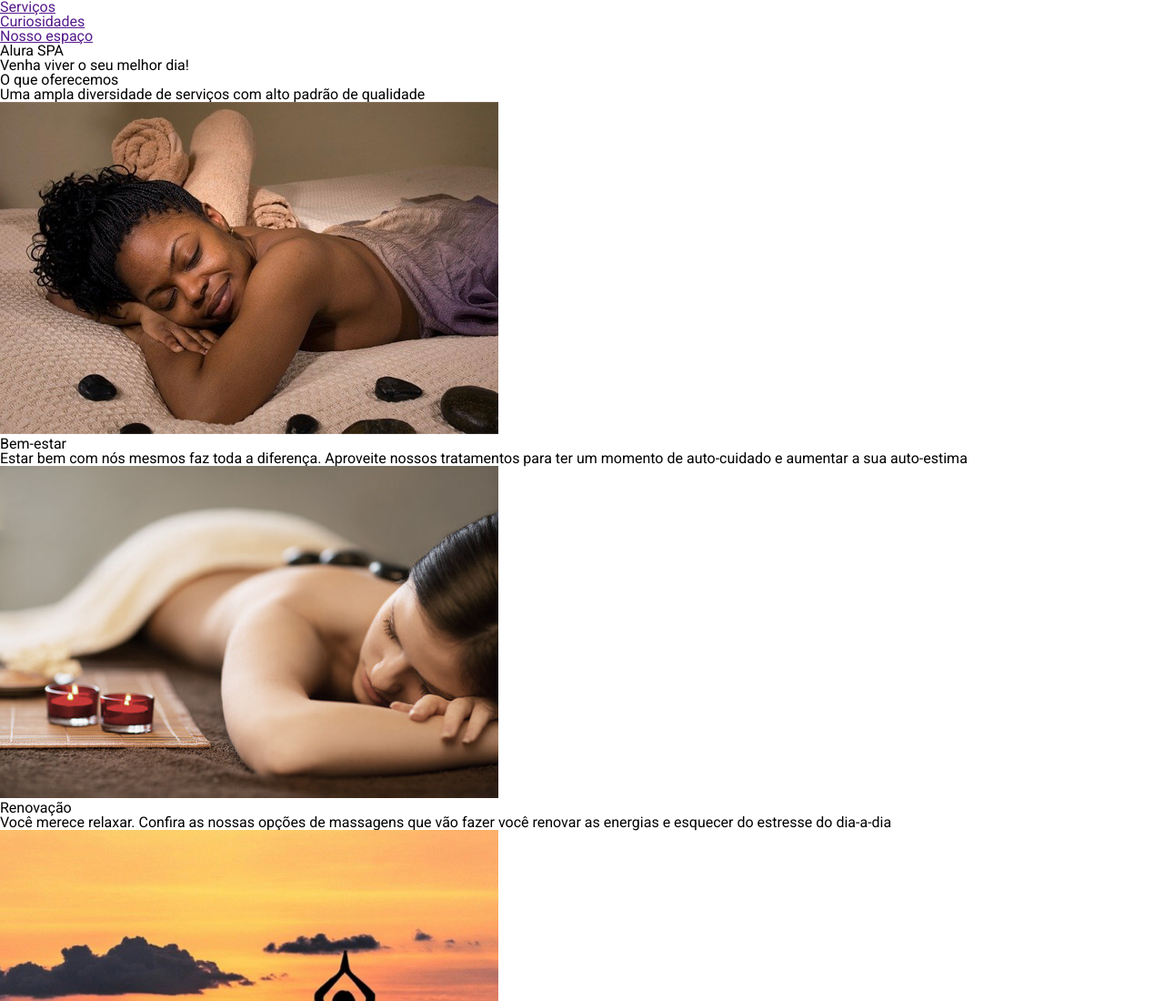
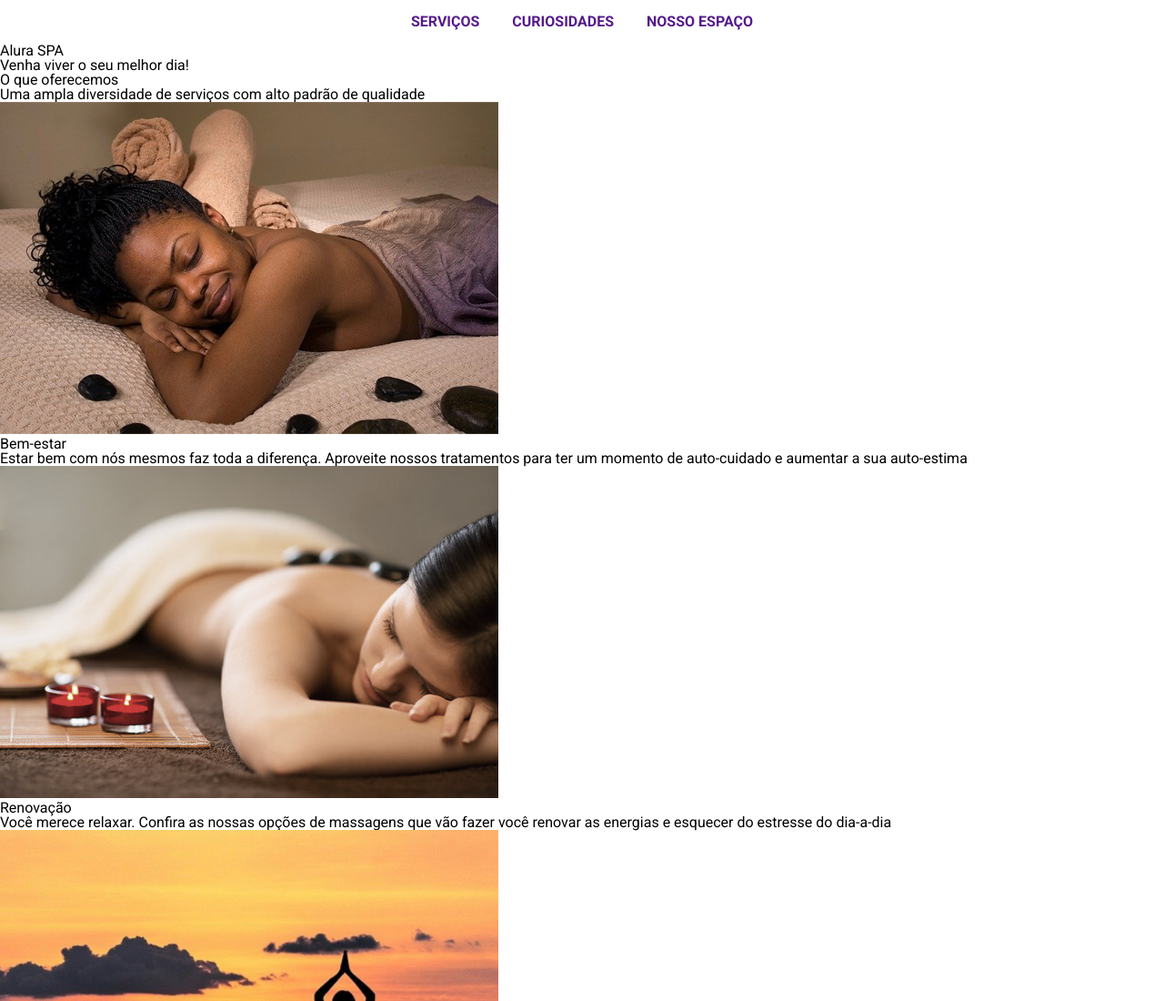
Before and after one commit to Murfy9/SASS-pre-processador, a plain HTML site: page index.html in a window 1280 px wide. Shown: the top 1100 px of the page at 91% size. Drawn offline with nearby package versions, Linux system fonts and the light colour scheme.

Commit message:
Componentes

```diff
--- /dev/null
+++ b/styles/componets/_navbar.scss
@@ -0,0 +1,14 @@
+nav {
+  text-align: center;
+  ul {
+    li {
+      display: inline-block;
+      padding: 1rem;
+      a {
+        text-transform: uppercase;
+        text-decoration: none;
+        font-weight: bold;
+      }
+    }
+  }
+}
--- a/styles/style.scss
+++ b/styles/style.scss
@@ -1 +1,2 @@
 @import "./abstract/base";
+@import "./componets/navbar";
```
Also changed, not shown: styles/style.css, 1 other file.
